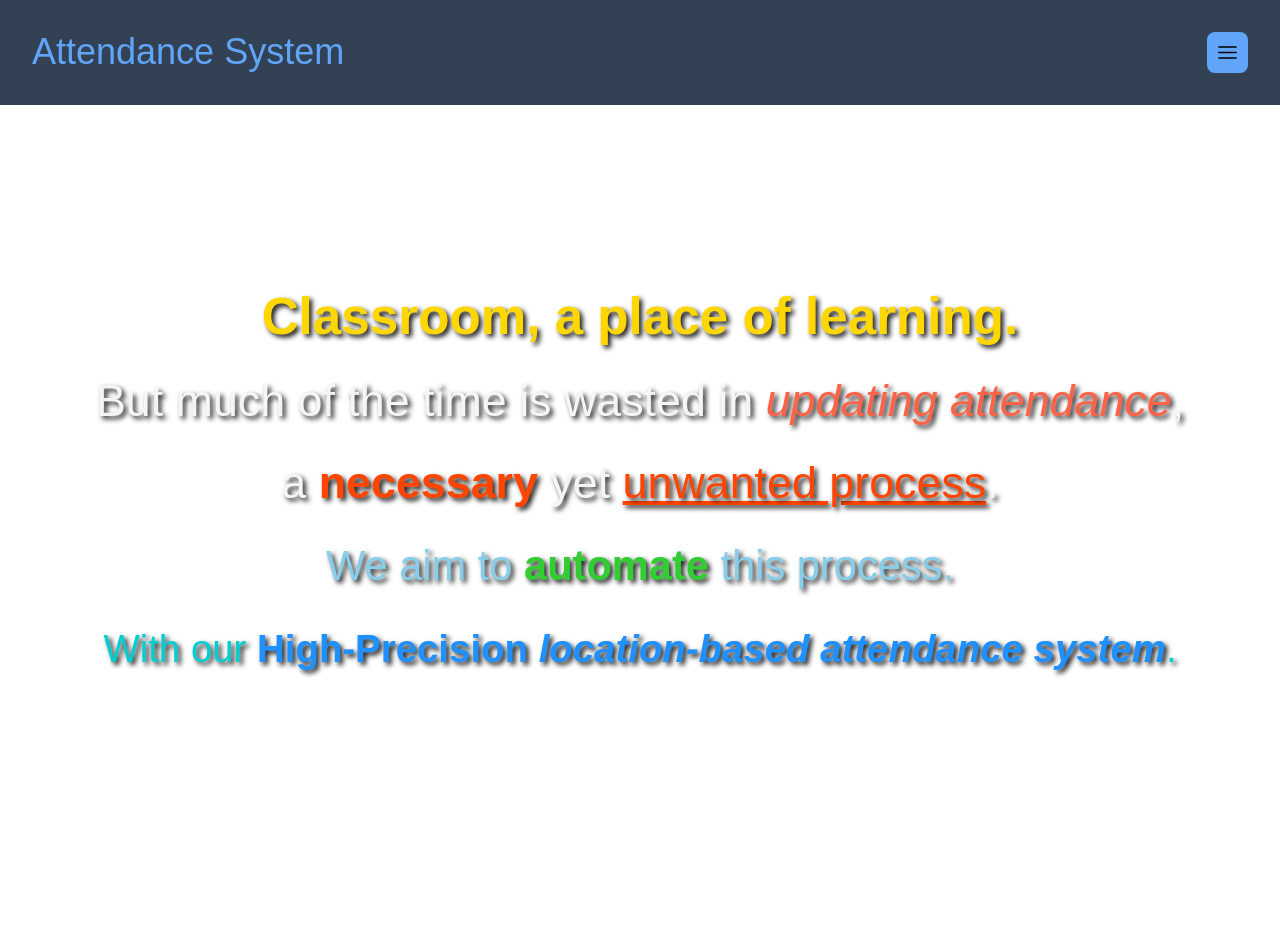
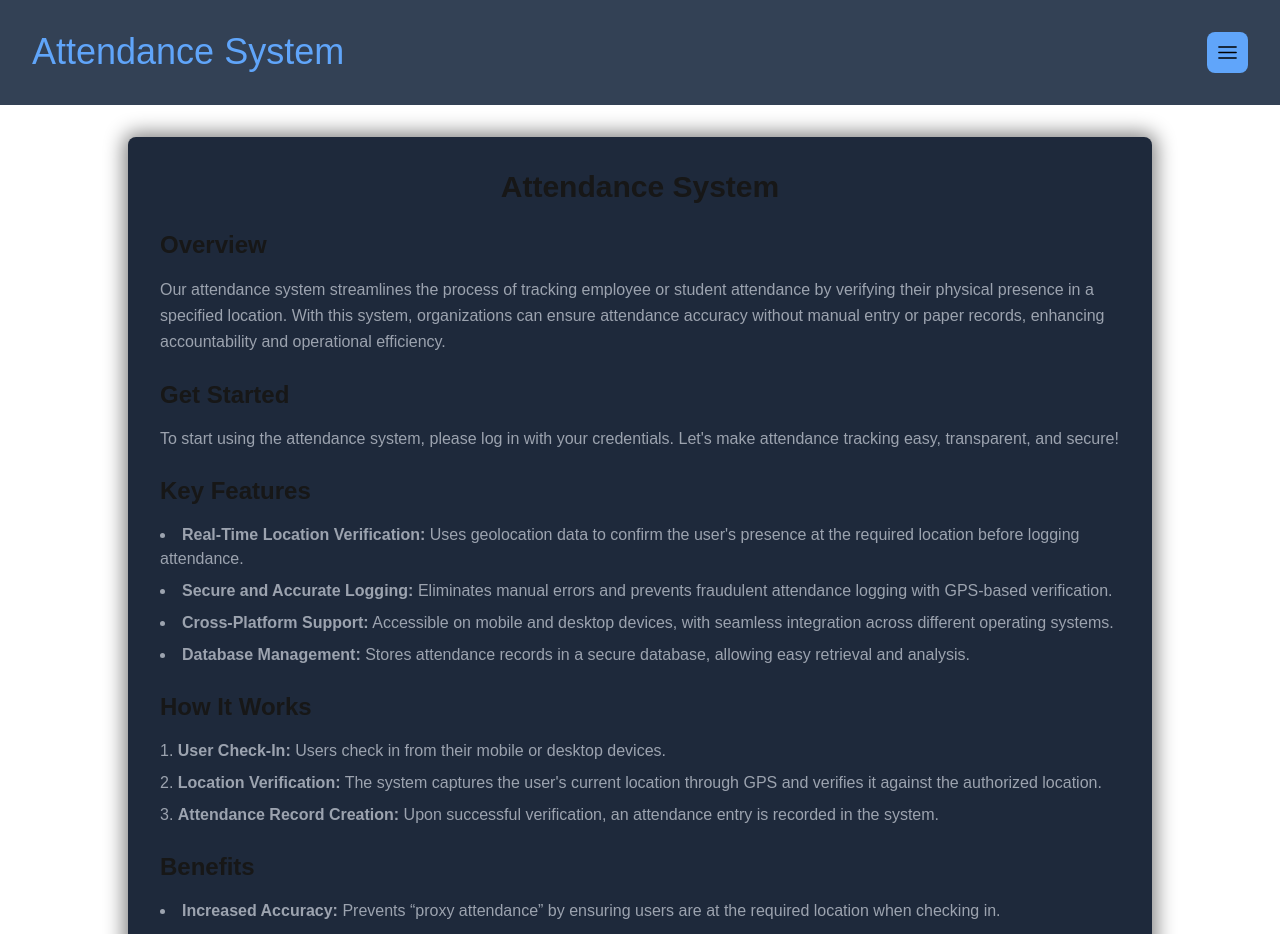
Before and after one commit to S-Pushkar/location-based-attendance-system-nextjs, a Next.js app: page / in a window 1280 px wide. Shown: the top 934 px of the page. Before the commit the page ends 841 px from the top, so only its background shows below. Built offline with nearby package versions, Linux system fonts and the light colour scheme.

Commit message:
Changed the home page

```diff
--- a/app/page.tsx
+++ b/app/page.tsx
@@ -1,65 +1,7 @@
+import HomeComponent from "@/components/home";
+
 export default function Home() {
   return (
-    <div
-      style={{
-        // backgroundImage: "url('/img.jpg')", // Adjusted to reference public folder
-        // backgroundSize: "cover",
-        // backgroundPosition: "center",
-        padding: "10px",
-        minHeight: "90vh",
-        color: "#f5f5f5",
-        position: "relative",
-        display: "flex",
-        alignItems: "center",
-        justifyContent: "center",
-      }}
-    >
-      {/* Overlay */}
-      <div
-        style={{
-          position: "absolute",
-          top: 0,
-          left: 0,
-          right: 0,
-          bottom: 0,
-          // backgroundColor: "rgba(0, 0, 0, 0.6)", // Dark overlay with 60% opacity
-          zIndex: 1,
-        }}
-      />
-
-      {/* Content */}
-      <div
-        style={{
-          position: "relative",
-          zIndex: 2,
-          color: "#f5f5f5",
-          textShadow: "3px 3px 5px rgba(0, 0, 0, 0.9)", // Stronger text shadow
-          textAlign: "center", // Center text alignment
-          maxWidth: "1920px", // Optional: limits text width for readability
-          padding: "10px",
-        }}
-      >
-        <p style={{ fontSize: "3.2rem", lineHeight: "1.6", fontWeight: "500" }}>
-  <span style={{ color: "#FFD700", fontWeight: "700" }}>Classroom, a place of learning.</span> <br />
-
-  <span style={{ fontSize: "2.8rem", fontWeight: "400" }}>
-    But much of the time is wasted in
-    <span style={{ fontStyle: "italic", color: "#FF6347" }}>&nbsp;updating attendance</span>, a&nbsp;
-    <span style={{ fontWeight: "bold", color: "#FF4500" }}>necessary</span> yet&nbsp;
-    <span style={{ textDecoration: "underline", color: "#FF4500" }}>unwanted process</span>.
-  </span> <br />
-
-  <span style={{ fontSize: "2.6rem", fontWeight: "500", color: "#87CEEB" }}>
-    We aim to <span style={{ fontWeight: "bold", color: "#32CD32" }}>automate</span> this process.
-  </span> <br />
-
-  <span style={{ fontSize: "2.4rem", fontWeight: "400", color: "#00CED1" }}>
-    With our <span style={{ fontWeight: "bold", color: "#1E90FF" }}>High-Precision&nbsp;</span>
-    <span style={{ fontWeight: "bold", fontStyle: "italic", color: "#1E90FF" }}>location-based attendance system</span>.
-  </span>
-</p>
-
-      </div>
-    </div>
+    <HomeComponent />
   );
 }
--- /dev/null
+++ b/components/home.tsx
@@ -0,0 +1,93 @@
+export default function HomeComponent() {
+  return (
+    <div className="min-h-screen flex flex-col items-center justify-center p-4">
+      <div className="w-full max-w-5xl bg-slate-800 rounded-lg p-6 md:p-8 shadow-[0px_0px_20px_4px_gray]">
+        <h1 className="text-3xl font-bold text-center mb-6">
+          Attendance System
+        </h1>
+
+        <section className="mb-6">
+          <h2 className="text-2xl font-semibold mb-4">Overview</h2>
+          <p className="text-gray-400 leading-relaxed">
+            Our attendance system streamlines the process of tracking employee
+            or student attendance by verifying their physical presence in a
+            specified location. With this system, organizations can ensure
+            attendance accuracy without manual entry or paper records, enhancing
+            accountability and operational efficiency.
+          </p>
+        </section>
+
+        <section className="mb-6">
+          <h2 className="text-2xl font-semibold mb-4">Get Started</h2>
+          <p className="text-gray-400">
+            To start using the attendance system, please log in with your
+            credentials. Let's make attendance tracking easy, transparent, and
+            secure!
+          </p>
+        </section>
+
+        <section className="mb-6">
+          <h2 className="text-2xl font-semibold mb-4">Key Features</h2>
+          <ul className="list-disc list-inside space-y-2 text-gray-400">
+            <li>
+              <strong>Real-Time Location Verification:</strong> Uses geolocation
+              data to confirm the user's presence at the required location
+              before logging attendance.
+            </li>
+            <li>
+              <strong>Secure and Accurate Logging:</strong> Eliminates manual
+              errors and prevents fraudulent attendance logging with GPS-based
+              verification.
+            </li>
+            <li>
+              <strong>Cross-Platform Support:</strong> Accessible on mobile and
+              desktop devices, with seamless integration across different
+              operating systems.
+            </li>
+            <li>
+              <strong>Database Management:</strong> Stores attendance records in
+              a secure database, allowing easy retrieval and analysis.
+            </li>
+          </ul>
+        </section>
+
+        <section className="mb-6">
+          <h2 className="text-2xl font-semibold mb-4">How It Works</h2>
+          <ol className="list-decimal list-inside space-y-2 text-gray-400">
+            <li>
+              <strong>User Check-In:</strong> Users check in from their mobile
+              or desktop devices.
+            </li>
+            <li>
+              <strong>Location Verification:</strong> The system captures the
+              user's current location through GPS and verifies it against the
+              authorized location.
+            </li>
+            <li>
+              <strong>Attendance Record Creation:</strong> Upon successful
+              verification, an attendance entry is recorded in the system.
+            </li>
+          </ol>
+        </section>
+
+        <section>
+          <h2 className="text-2xl font-semibold mb-4">Benefits</h2>
+          <ul className="list-disc list-inside space-y-2 text-gray-400">
+            <li>
+              <strong>Increased Accuracy:</strong> Prevents “proxy attendance”
+              by ensuring users are at the required location when checking in.
+            </li>
+            <li>
+              <strong>Automated and Efficient:</strong> Reduces the need for
+              manual attendance, saving time for both users and administrators.
+            </li>
+            <li>
+              <strong>Data-Driven Insights:</strong> Enables organizations to
+              analyze attendance patterns and improve resource management.
+            </li>
+          </ul>
+        </section>
+      </div>
+    </div>
+  );
+}
--- a/components/navbar.tsx
+++ b/components/navbar.tsx
@@ -27,8 +27,7 @@ export default function Navbar() {
   const router = useRouter();
   return (
     <div
-      className="p-8 flex flex-row justify-between bg-slate-700 mb-4"
-      style={{ zIndex: 10, position: "relative" }}
+      className="p-8 flex flex-row justify-between bg-slate-700 mb-4 sticky top-0 z-10"
     >
       <h1 className="md:text-4xl sm:text-xl text-blue-400">
         <Link href="/">Attendance System</Link>
```
